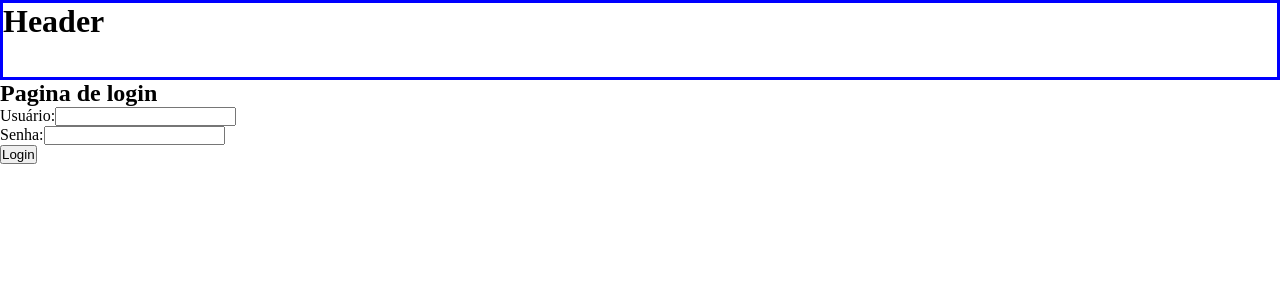
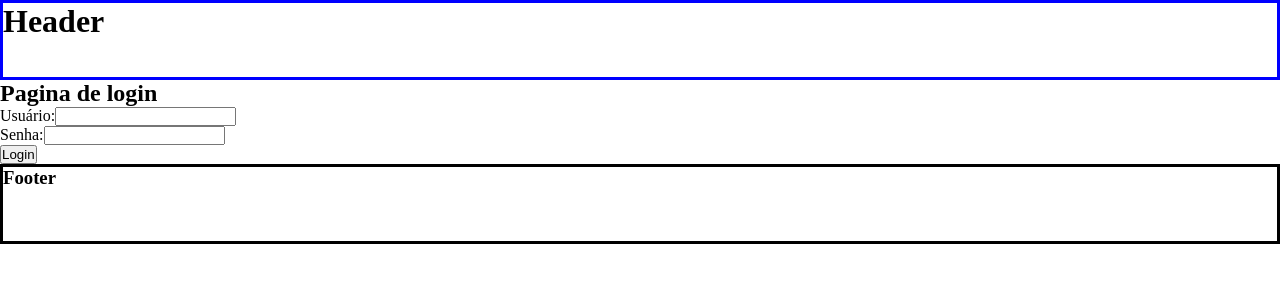
Before and after one commit to DavidSantosDeveloper/projeto_aqui-oh_front_end, a React (Vite) app: page / in a window 1280 px wide. Shown: the top 300 px of the page. Built offline with nearby package versions, Linux system fonts and the light colour scheme.

Commit message:
FEAT:adiciona cabelaho e rodapr base ao loginpage

```diff
--- a/src/pages/LoginPage/LoginPage.jsx
+++ b/src/pages/LoginPage/LoginPage.jsx
@@ -1,5 +1,6 @@
 import "./LoginPage.css"
 import Header from "../../shared/components/Header/Header.jsx"
+import Footer from "../../shared/components/footer/Footer.jsx"
 
 function LoginPage(){
     return (
@@ -28,6 +29,8 @@ function LoginPage(){
 
             </section>
 
+            <Footer></Footer>
+
 
         </>
     )
--- /dev/null
+++ b/src/shared/components/footer/Footer.css
@@ -0,0 +1,5 @@
+footer{
+    height: 10vh;
+    width: 100vw;
+    border: 3px solid black;
+}
--- /dev/null
+++ b/src/shared/components/footer/Footer.jsx
@@ -0,0 +1,12 @@
+import "./Footer.css"
+
+export default function Footer() {
+  return (
+
+    <>
+        <footer>
+            <h3>Footer</h3>
+        </footer>
+    </>
+  )
+}
```
